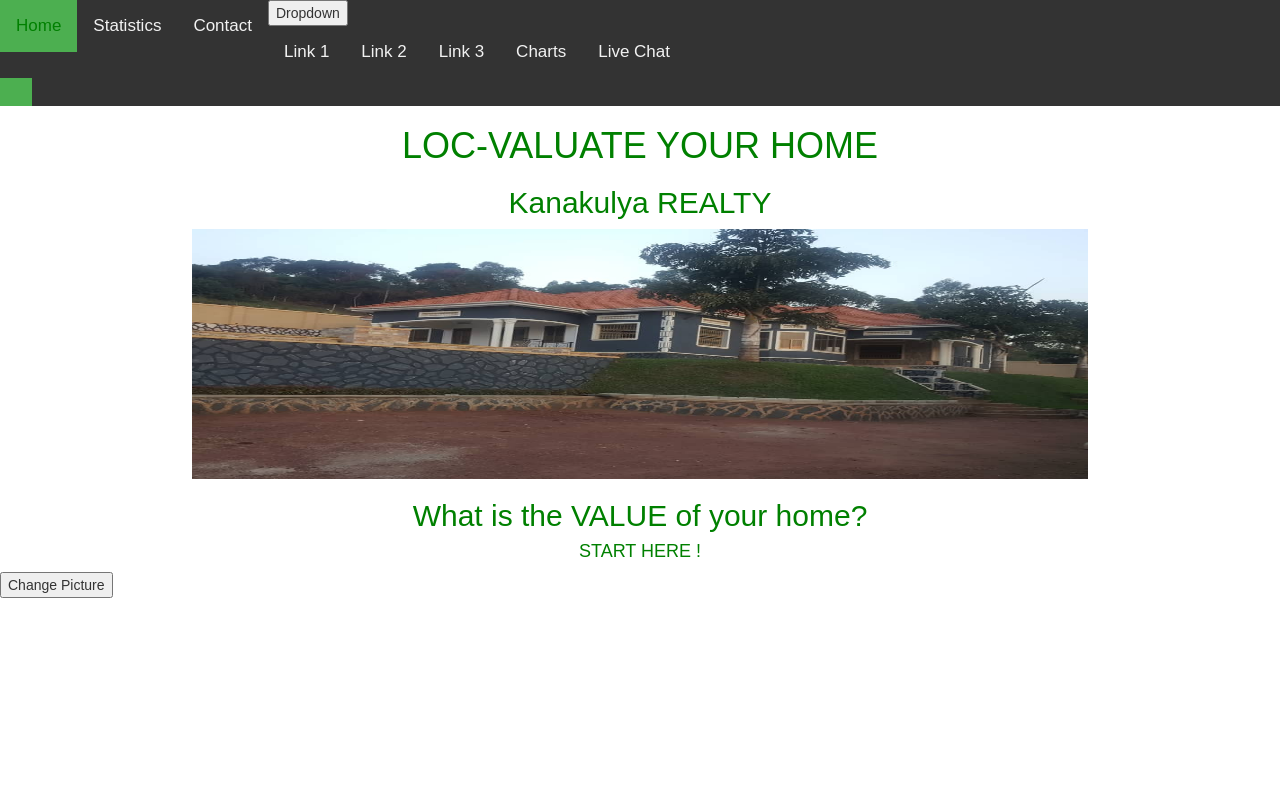
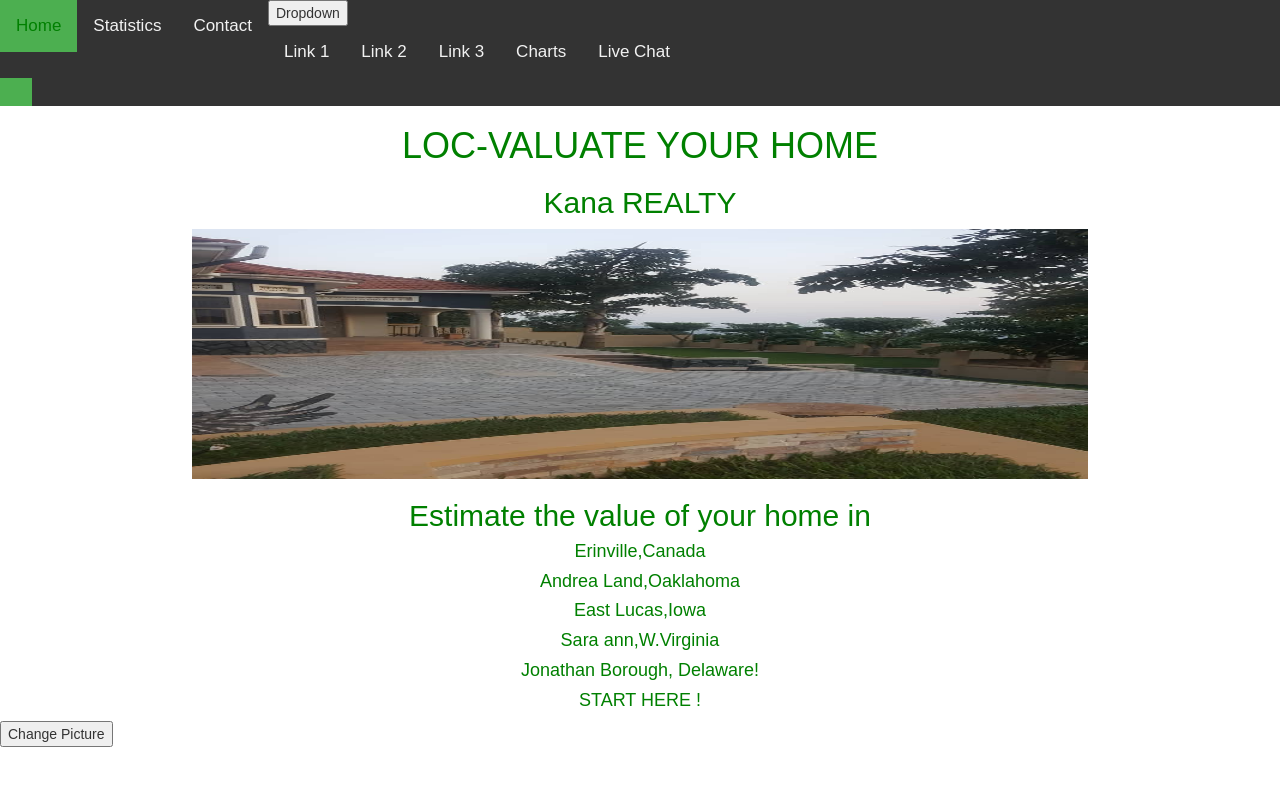
Before and after one commit to Claire56/House_value_estimate, a Flask app: page / in a window 1280 px wide. Shown: the top 786 px of the page. Run offline with Flask 2, Linux system fonts and the light colour scheme; parts of the project's set-up code (start-up, migrations or seed data) failed here and were passed over; some libraries are stand-ins or nearby versions.

Commit message:
cleaning up

```diff
--- a/server.py
+++ b/server.py
@@ -19,6 +19,8 @@ app.secret_key = "nabawanda"
 
 
 features = x_features()
+features =[f.replace('_',' ') for f in features ]
+features =[f.replace('city','') for f in features ]
 print(f'these are the {features}')
 
 
@@ -176,7 +178,7 @@ def bed_mean_data():
                         "data": [round(i,2) for i in y],
                         "backgroundColor": ['orange']*11,
                         'collectionAlias': "Budget in Thousands",
-                        'label': "Average price per num_bedrooms",
+                        'label': "Average price ",
 
                          }
                     ]
--- a/templates/homepage.html
+++ b/templates/homepage.html
@@ -6,7 +6,7 @@
 {% block head %}
 
 <title> My homepage </title>
-<meta name="description" content="Hoome page">
+<meta name="description" content="Home page">
 
 {% endblock %}
 
@@ -23,12 +23,18 @@
 
 
 <h1 class="c1"> LOC-VALUATE YOUR HOME </h1>
-<h2 style="color: green" class="c1">Kanakulya REALTY </h2>
+<h2 style="color: green" class="c1">Kana REALTY </h2>
 
-<img src="static/home4.jpeg" id="hse2" class="center">
 
-<h2  style ="color: green" class="c1"> What is the VALUE of your home? </h2>
 
+<img src="static/home3.jpeg" id="hse2" class="center">
+
+<h2  style ="color: green" class="c1"> Estimate the value of your home in </h2>
+<a href="/home-info"> <h4 class="c2"  style ="color: green">  Erinville,Canada </h4> </a>
+<a href="/home-info"> <h4 class="c2"  style ="color: green"> Andrea Land,Oaklahoma </h4> </a>
+<a href="/home-info"> <h4 class="c2"  style ="color: green"> East Lucas,Iowa </h4> </a>
+<a href="/home-info"> <h4 class="c2"  style ="color: green"> Sara ann,W.Virginia </h4> </a>
+<a href="/home-info"> <h4 class="c2"  style ="color: green"> Jonathan Borough, Delaware! </h4> </a>
 <a href="/home-info"> <h4 class="c2"  style ="color: green"> START HERE ! </h4> </a>
 
 <button id= 'pic1'>Change Picture </button>
@@ -41,7 +47,7 @@
 
 function picChange(){
 
-    	document.querySelector('#hse2').src ='static/home3.jpeg';
+    	document.querySelector('#hse2').src ='static/home4.jpeg';
 }
 
 button1.addEventListener('click' , picChange);
```
Also changed, not shown: static/graphs.js (+4 -4 lines), templates/home_info.html (+4 -9 lines).
